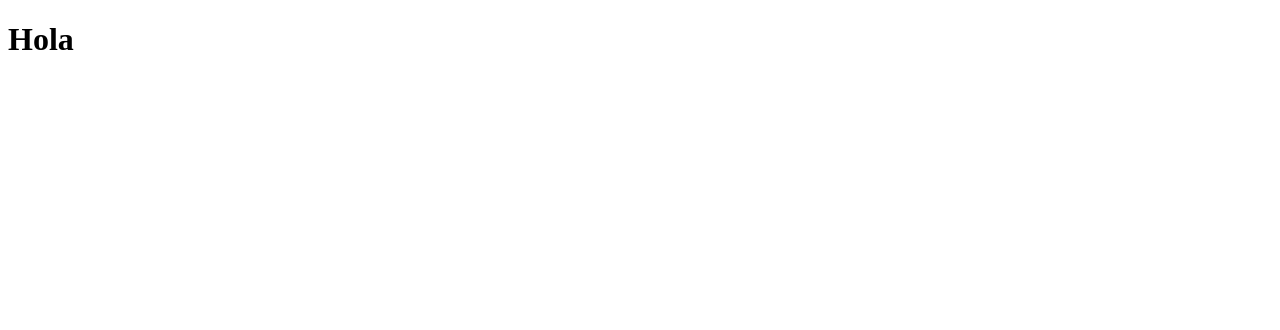
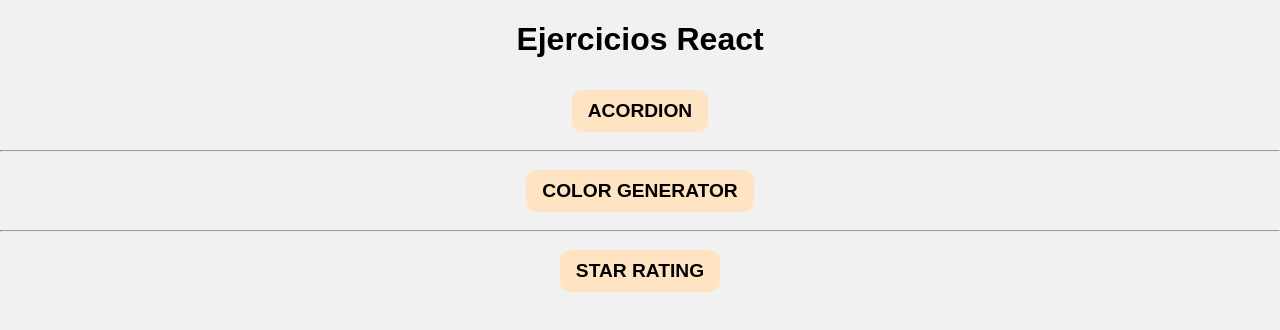
Before and after one commit to ignaciojavier27/proyectos-react, a React (Vite) app: page / in a window 1280 px wide. Shown: the top 330 px of the page. Built offline with nearby package versions, Linux system fonts and the light colour scheme.

Commit message:
Primera estructura / organizacion

```diff
--- a/src/App.jsx
+++ b/src/App.jsx
@@ -1,6 +1,20 @@
+import Acordion from './components/Accordion/Acordion'
+import ColorGenerator from './components/ColorGenerator/ColorGenerator'
+import StarRating from './components/StarRating/StarRating'
+import './index.css'
+
 function App() {
   return (
-    <h1>Hola</h1>
+    <main>
+      <h1 className='text-center'>Ejercicios React</h1>
+      <section className='section-projects'>
+        <Acordion />
+        <hr />
+        <ColorGenerator />
+        <hr />
+        <StarRating />
+      </section>
+    </main>
   )
 }
 
--- /dev/null
+++ b/src/components/Accordion/Acordion.jsx
@@ -0,0 +1,11 @@
+import Titulo from "../Titulo"
+
+const Acordion = () => {
+  return (
+    <article className="article-project">
+        <Titulo titulo="Acordion" />
+    </article>
+  )
+}
+
+export default Acordion
--- /dev/null
+++ b/src/components/ColorGenerator/ColorGenerator.jsx
@@ -0,0 +1,11 @@
+import Titulo from "../Titulo"
+
+const ColorGenerator = () => {
+  return (
+    <article className="article-project">
+        <Titulo titulo="Color Generator" />
+    </article>
+  )
+}
+
+export default ColorGenerator
--- /dev/null
+++ b/src/components/StarRating/StarRating.jsx
@@ -0,0 +1,11 @@
+import Titulo from "../Titulo"
+
+const StarRating = () => {
+  return (
+    <article>
+        <Titulo titulo="Star Rating" />
+    </article>
+  )
+}
+
+export default StarRating
--- /dev/null
+++ b/src/components/Titulo.jsx
@@ -0,0 +1,15 @@
+import PropTypes from 'prop-types'
+
+const Titulo = ({titulo}) => {
+  return (
+    <div className="container-title">
+      <h2>{titulo}</h2>
+    </div>
+  )
+}
+
+export default Titulo
+
+Titulo.propTypes = {
+  titulo: PropTypes.string
+}
--- a/src/index.css
+++ b/src/index.css
@@ -0,0 +1,37 @@
+html{
+    font-family: sans-serif;
+    font-size: 16px;
+}
+
+*,
+*::after,
+*::before {
+    box-sizing: border-box;
+}
+
+body {
+    margin:0;
+    padding:0;
+    background-color: #f1f1f1;
+}
+
+.text-center {
+    text-align: center;
+}
+
+.container-title{
+    display: flex;
+    flex-direction: column;
+    justify-content: center;
+}
+
+.container-title h2{
+    text-align: center;
+    font-size: 1.2rem;
+    margin: 10px auto;
+    background-color: bisque;
+    padding: 10px 1rem;
+    border-radius: 10px;
+    font-weight: bolder;
+    text-transform: uppercase;
+}
```
